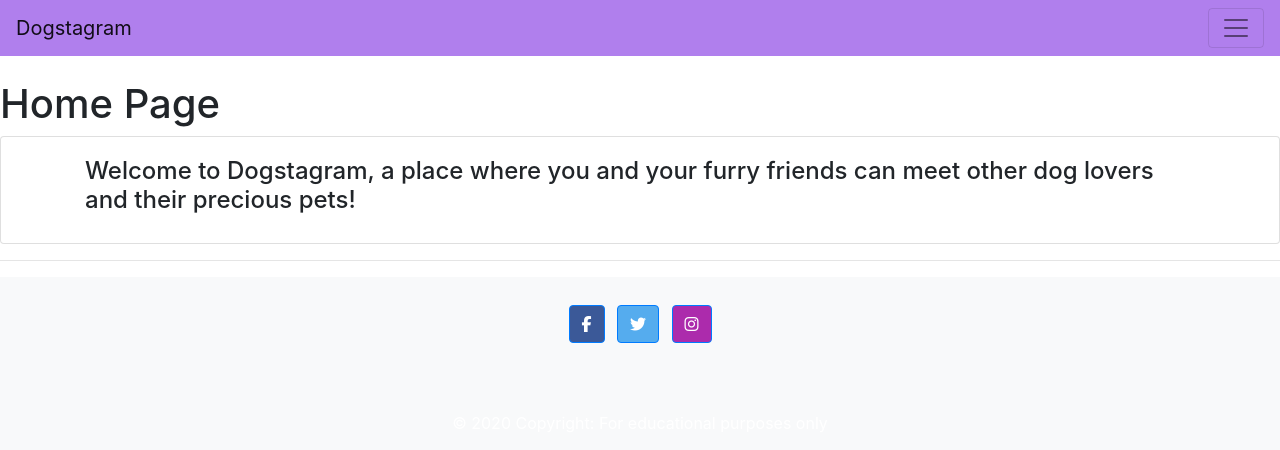
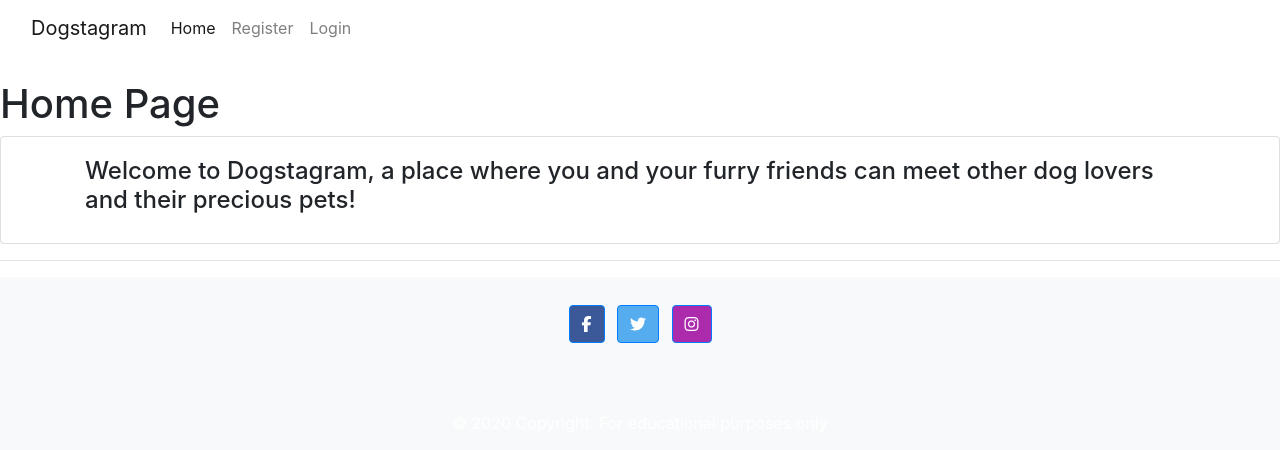
Before and after one commit to shellym96/dog-stagram, a Django app: page / in a window 1280 px wide. Shown: the top 450 px of the page. Run offline with Django 3.2, Linux system fonts and the light colour scheme; some libraries are stand-ins or nearby versions.

Commit message:
Change navbar to have login logout method

```diff
--- a/templates/navbar.html
+++ b/templates/navbar.html
@@ -1,19 +1,29 @@
-<nav class="navbar navbar-light" style="background-color: #b07fed;">
-    <a class="navbar-brand" href="#">Dogstagram</a>
-    <button class="navbar-toggler" type="button" data-toggle="collapse" data-target="#navbarNav" aria-controls="navbarNav" aria-expanded="false" aria-label="Toggle navigation">
+<nav class="navbar navbar-expand-lg navbar-light bg-white">
+  <div class="container-fluid">
+      <a class="navbar-brand" href="{% url 'home' %}">Dogstagram</a>
+      <button class="navbar-toggler" type="button" data-bs-toggle="collapse" data-bs-target="#navbarText"
+          aria-controls="navbarText" aria-expanded="false" aria-label="Toggle navigation">
           <span class="navbar-toggler-icon"></span>
       </button>
-    <div class="collapse navbar-collapse" id="navbarNav">
-      <ul class="navbar-nav">
-        <li class="nav-item active">
-          <a class="nav-link" href="{% url 'home' %}">Home</a>
+      <div class="collapse navbar-collapse" id="navbarText">
+          <ul class="navbar-nav me-auto mb-2 mb-lg-0">
+              <li class="nav-item">
+                  <a class="nav-link active" aria-current="page" href="{% url 'home' %}">Home</a>
+              </li>
+              {% if user.is_authenticated %}
+              <li class="nav-item">
+                  <a class="nav-link" href="{% url 'account_logout' %}">Logout</a>
+              </li>
+              {% else %}
+              <li class="nav-item">
+                  <a class="nav-link" href="{% url 'account_signup' %}">Register</a>
               </li>
               <li class="nav-item">
-          <a class="nav-link" href="{% url 'photos' %}">Explore</a>
+                  <a class="nav-link" href="{% url 'account_login' %}">Login</a>
               </li>
-        <li class="nav-item">
-          <a class="nav-link" href="{% url 'competition' %}">Competition</a>
-        </li>
+              {% endif %}
+
           </ul>
       </div>
+  </div>
 </nav>
```
Lines whose indentation alone changed are shown as unchanged.
